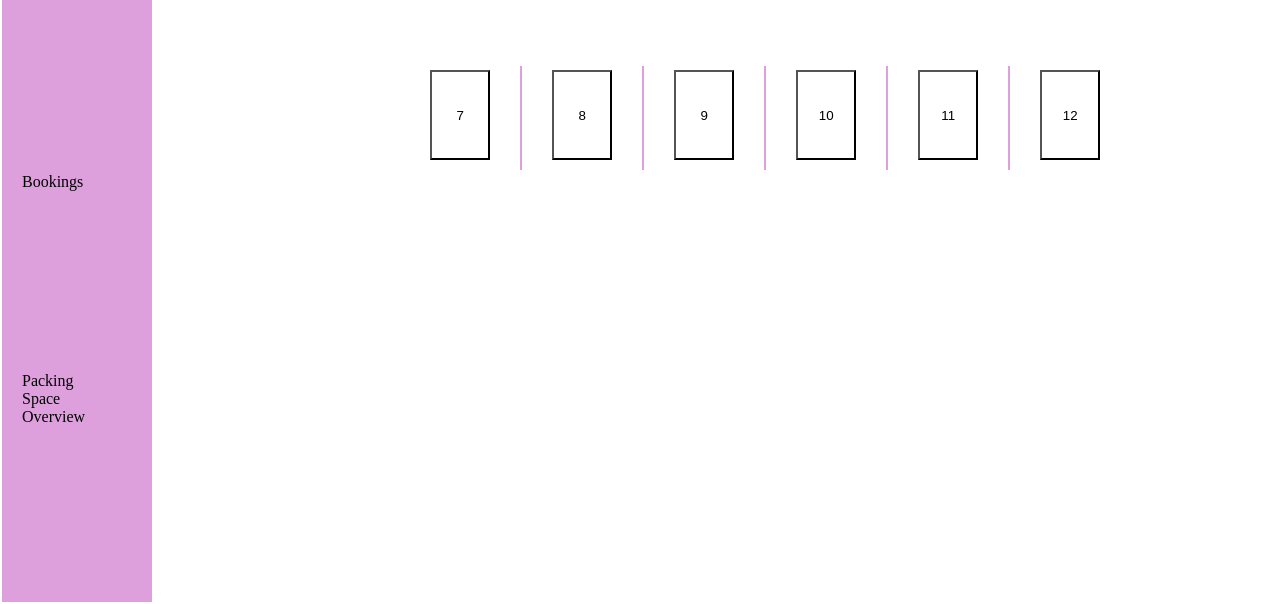
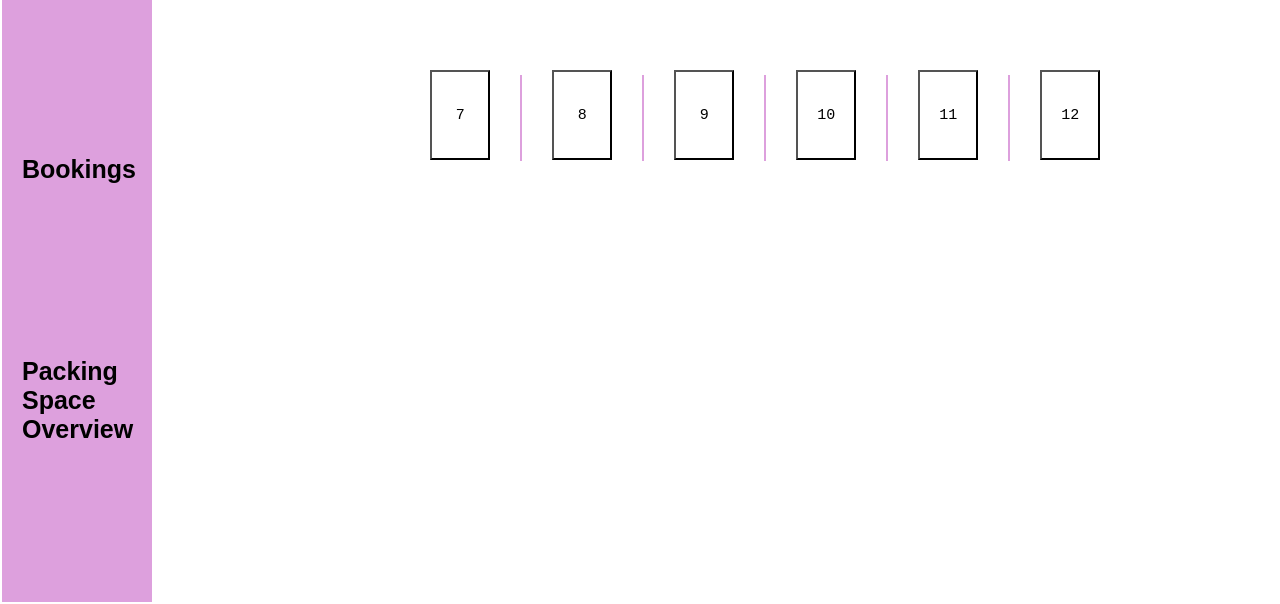
Before and after one commit to Charity10/Parking_lot, a plain HTML site: page index.html in a window 1280 px wide. Shown: the part 206-810 px from the top of the page. Drawn offline with Linux system fonts and the light colour scheme.

Commit message:
did some styling

```diff
--- a/index.js
+++ b/index.js
@@ -5,9 +5,11 @@ buttons.addEventListener('click', function() {
   if (buttons.innerHTML === "Booked"){
     buttons.innerHTML = "Free"
     buttons.style.backgroundColor='white'
+    buttons.style.fontSize='18px'
   } else {
     buttons.innerHTML = "Booked"
     buttons.style.backgroundColor='purple';
+    buttons.style.fontSize='10px'
 
   }
 })
--- a/styles.css
+++ b/styles.css
@@ -45,6 +45,11 @@ body{
     width: 2px;
     background-color: plum;
     gap: 30px;
+    font-family: Arial, Helvetica, sans-serif;
+    font-weight: bold;
+    font-size: 25px;
+
+
 }
 .lot {
      display: flex;
@@ -56,7 +61,10 @@ button {
     height: 90px;
     padding: 10px;
     margin: 20px;
+    font-family: 'Courier New', Courier, monospace;
+    font-size: 15px;
     cursor: pointer;
+
     /* display: none; */
 }
 button:hover {
```
